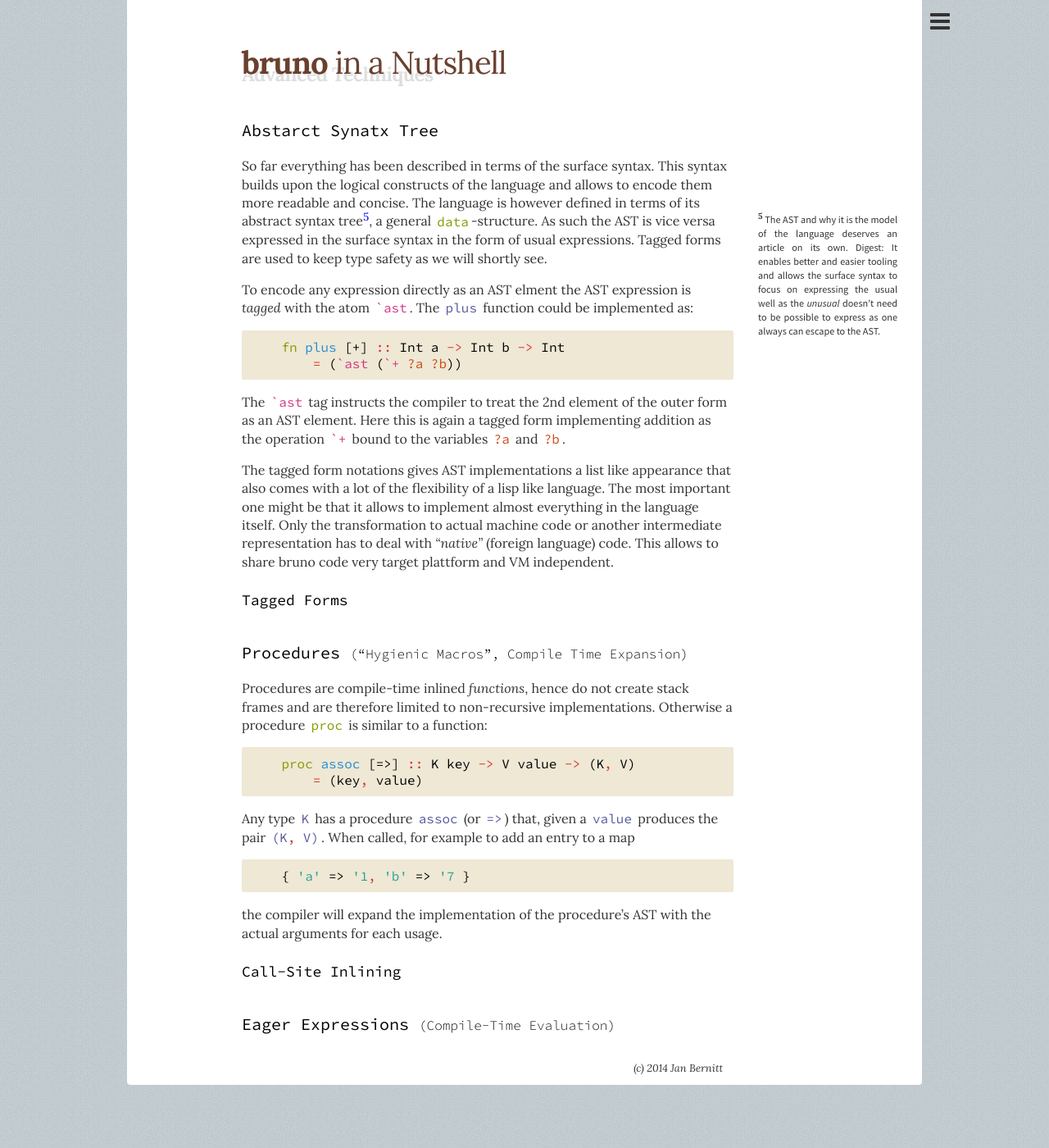
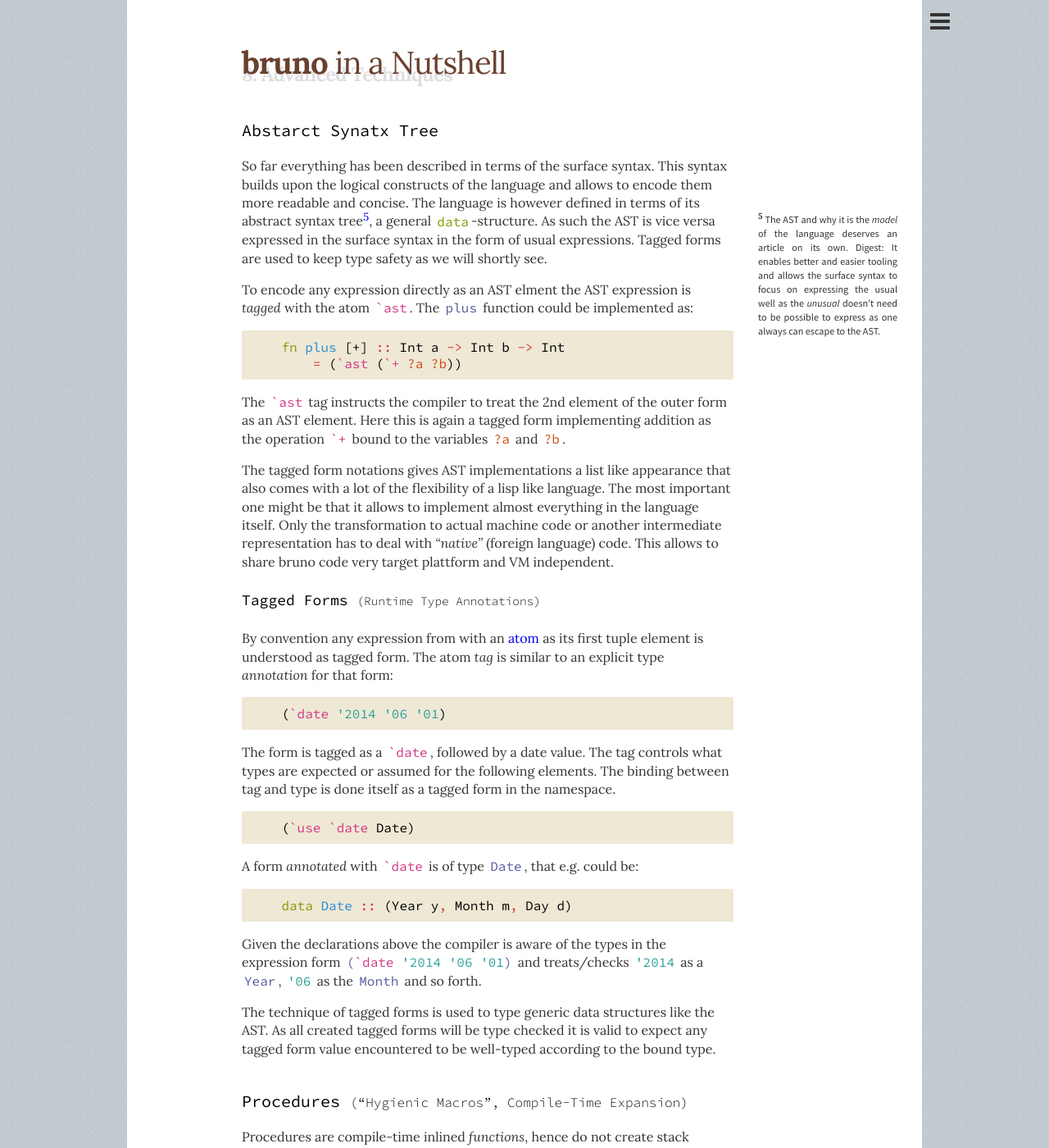
Before and after one commit to bruno-lang/bruno-lang.github.io, a Jekyll site: the page built from learn/index.md, in a window 1280 px wide and 1400 px high, scrolled down 9676 px. Shown: the whole window at 82% size. Built offline with Jekyll 4.4.1, drawn with Linux system fonts in a browser that asks for light colours; nearby versions of some CDN libraries; before the commit the page ends 11031 px from its top, so only the background shows below that; some of the changed text lies outside the part shown.

Commit message:
learn: inlining

```diff
--- a/_layouts/default.html
+++ b/_layouts/default.html
@@ -28,6 +28,7 @@
 	.replace(/("[^"]*"|'[^,. \)\]\t\n\r]+(\.[^,. \)\]\t\n\r]+)?|#[xdob]?[A-F0-9]+|`[^\s]+)/g, "<lit>$1</lit>")
 	.replace(/(`[^\s]+)/g, "<atom>$1</atom>")
 	.replace(/(\?[a-z0-9]+)/g, "<var>$1</var>")
+	.replace(/(\~)([a-z]|$)/g, "<op>$1</op>$2")
 	.replace(/<lit>('[0-9.e+-]+)([a-zA-Z]+)<\/lit>/g, "<lit>$1<uom>$2</uom></lit>")
 	.replace(/(\s=\s|,|_|\s-&gt;|\\=|\\)/g, "<op>$1</op>")
 	.replace(/(::)/g, "<as>$1</as>")
--- a/assets/css/docs.css
+++ b/assets/css/docs.css
@@ -97,7 +97,7 @@
 content h3, content h4 {
 	font-weight: normal; font-family: "Source Code Pro"; color: black;
 }
-content h1 { font-size: 2.4em; font-weight: normal; color: #69402e; }
+content h1 { font-size: 2.4em; font-weight: normal; color: #69402e; counter-reset: h2;}
 content h2 { font-size: 1.5em; }
 content h3 { font-size: 1.25em; }
 content h4 { font-size: 1.125em; }
@@ -113,6 +113,8 @@
 content h2 { margin-top: 3em; font-weight: bold; letter-spacing: -0.03em; }
 content h3 { margin-top: 2em; }
 content h4 em, content h3 em, content h2 em { font-size: 80%; font-weight: 300; font-style: normal; }
+
+content h2:before { counter-increment: h2; content: counter(h2, decimal) '. '; }
 
 code kw { color: #859900; }
 code lit { color: #2aa198; }
--- a/learn/index.md
+++ b/learn/index.md
@@ -27,9 +27,10 @@
 considered and understood. Impossibility allows to imply logical consequences and
 thereby opens possibilities of simplification and optimisation[^why-restrictions].
 
-[^why-restrictions]: An illustrating example of such a possibility is how pure functions (the impossibility of site-effects) allow
+[^why-restrictions]: E.g. pure functions (the impossibility of site-effects) allow
       to derive, reorder or memorise execution or fuse or inline expressions at
-      compile-time.
+      compile-time; immutable value (impossibility of mutation) allows to share
+      data without the need to copy it.
 
 When composing systems out of restricted specific constructs (rather than
 unrestricted generic ones) application-, compiler- and VM-programmers share a
@@ -188,9 +189,9 @@
 		[`a `atom `+ `/ `-> ]
 
 The above is a list of valid atoms. Any two atoms are equal if their sequence
-of characters are. Atoms do not have a value besides being equal with another atom or
-not. They are therefore mostly used as keys. As such they are important for the
-declarations of ASTs.
+of characters are. Atoms do not have a value besides being equal to another atom
+or not. They are therefore mostly used as keys. As such they are important for
+the declarations of ASTs.
 
 
 ### Initial Values _(Default Values)_
@@ -402,7 +403,7 @@
 vice versa expressed in the surface syntax in the form of usual expressions.
 Tagged forms are used to keep type safety as we will shortly see.
 
-[^why-ast]: The AST and why it is the model of the language deserves an article on its own. Digest: It enables better and easier tooling and allows the surface syntax to focus on expressing the usual well as the _unusual_ doesn't need to be possible to express as one always can escape to the AST.
+[^why-ast]: The AST and why it is the _model_ of the language deserves an article on its own. Digest: It enables better and easier tooling and allows the surface syntax to focus on expressing the usual well as the _unusual_ doesn't need to be possible to express as one always can escape to the AST.
 
 To encode any expression directly as an AST elment the AST expression is _tagged_
 with the atom `` `ast ``. The `plus` function could be implemented as:
@@ -421,9 +422,35 @@
 intermediate representation has to deal with _"native"_ (foreign language) code.
 This allows to share bruno code very target plattform and VM independent.
 
-#### Tagged Forms
 
-### Procedures _("Hygienic Macros", Compile Time Expansion)_
+#### Tagged Forms _(Runtime Type Annotations)_
+By convention any expression from with an [atom](#atoms) as its first tuple
+element is understood as tagged form. The atom _tag_ is similar to an explicit
+type _annotation_ for that form:
+
+		(`date '2014 '06 '01)
+
+The form is tagged as a `` `date ``, followed by a date value. The tag controls
+what types are expected or assumed for the following elements. The binding
+between tag and type is done itself as a tagged form in the namespace.
+
+		(`use `date Date)
+
+A form _annotated_ with `` `date `` is of type `Date`, that e.g. could be:
+
+		data Date :: (Year y, Month m, Day d)
+
+Given the declarations above the compiler is aware of the types in the expression
+form ``(`date '2014 '06 '01)`` and treats/checks `'2014` as a `Year`, `'06` as
+the `Month` and so forth.
+
+The technique of tagged forms is used to type generic data structures like the
+AST. As all created tagged forms will be type checked it is
+valid to expect any tagged form value encountered to be well-typed according to
+the bound type.
+
+
+### Procedures _("Hygienic Macros", Compile-Time Expansion)_
 Procedures are compile-time inlined _functions_, hence do not create stack
 frames and are therefore limited to non-recursive implementations. Otherwise a
  procedure `proc` is similar to a function:
@@ -440,5 +467,23 @@
 actual arguments for each usage.
 
 #### Call-Site Inlining
+Any function call to a non-recursive function can be inlined at the call-site
+using the _inlining_ prefix `~` in front of the called function's name:
+
+		fn start-equally :: E.. one -> E.. other -> Bool
+			= one ~first == other ~first
+
+To receive the `first` element of each of the lists `one` and `other` the call
+is inlined using `~`. Instead of a function call the body of `first` is expanded
+into the AST of the body of `start-equally`. This is in particular useful when
+a function is called in a _loop_.
+
+Usually inlining trades better performance for larger artefact code size as code
+is not _reused_ but _copied_. In cases of short functions inlining might even
+result in smaller artefacts. However compile-time inlining always contains the
+risk of different callers of the same function run different versions of it.
+On the other hand inlining also can remove a runtime dependency as all uses are
+inlined.
+
 
 ### Eager Expressions _(Compile-Time Evaluation)_
```
Also changed, not shown: other parts of learn/index.md (+2 -2 lines).
